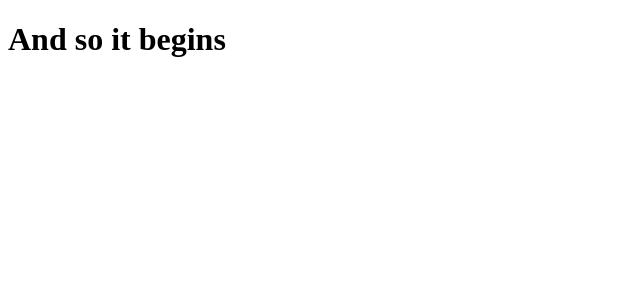
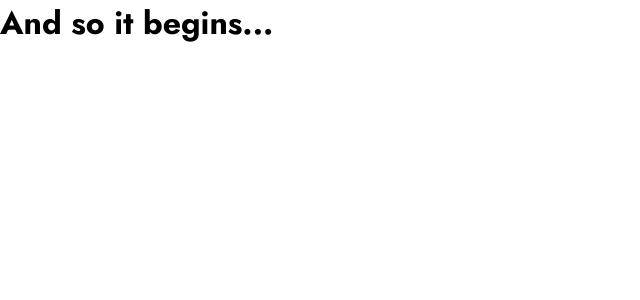
Before and after one commit to Victor-Nyagudi/product-feedback-app-react, a React (Create React App) app: page / in a window 1280 px wide. Shown: the top 300 px of the page, without its empty margins (0-640 px from the left). Built offline with nearby package versions, Linux system fonts and the light colour scheme.

Commit message:
Add page components

```diff
--- a/src/App.js
+++ b/src/App.js
@@ -1,6 +1,8 @@
+import './css/main.css';
+
 function App() {
   return (
-    <h1>And so it begins</h1>
+    <h1>And so it begins...</h1>
   );
 }
 
```
Also changed, not shown: src/components/pages/AddEditFeedback.js (added, +7 -0 lines), src/components/pages/FeedbackDetail.js (added, +7 -0 lines), src/components/pages/Roadmap.js (added, +7 -0 lines), src/components/pages/Suggestions.js (added, +7 -0 lines).
